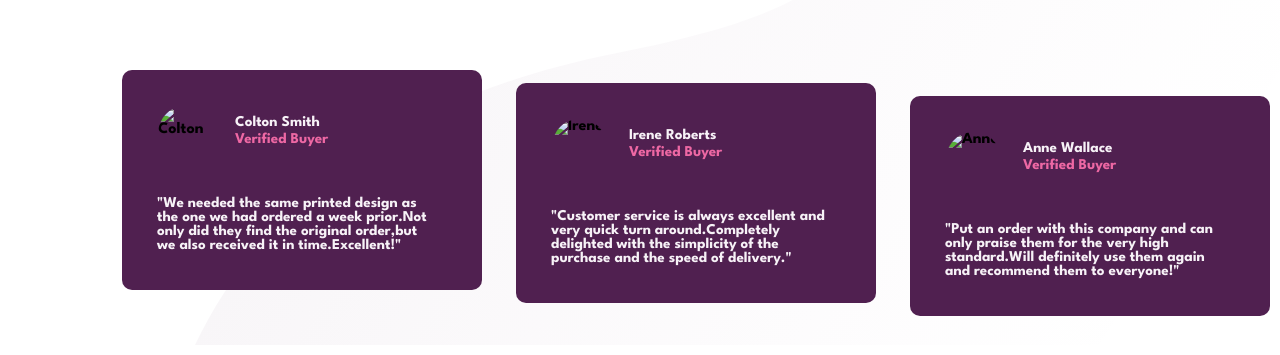
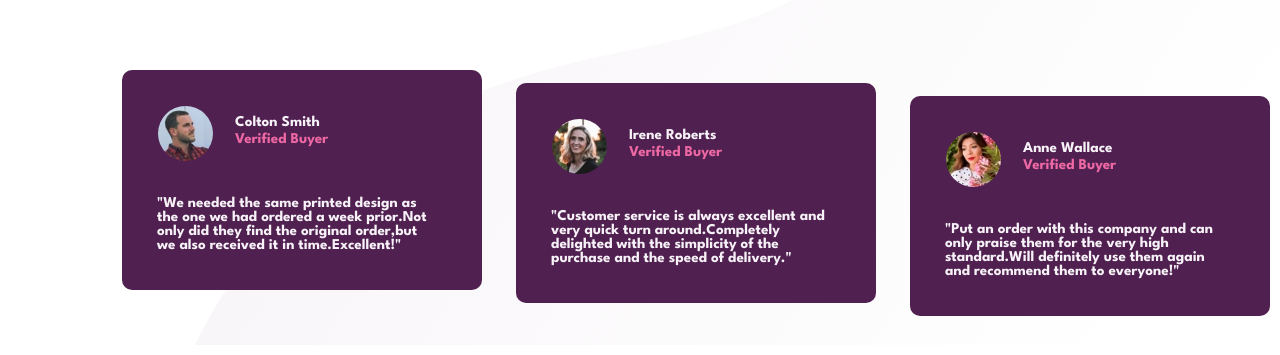
Before and after one commit to TFKOrig/SocialProof, a plain HTML site: page index.html in a window 1280 px wide. Shown: the part 365-720 px from the top of the page. Drawn offline with Linux system fonts and the light colour scheme; the site is published under a folder, as on GitHub Pages, so addresses that start at the root find nothing; files whose address does not match are found by name.

Commit message:
Update index.html

```diff
--- a/index.html
+++ b/index.html
@@ -26,7 +26,7 @@
     </section>
     <section class="body">
             <div class="item1">
-                <img src="/images/image-colton.jpg" alt="Colton">
+                <img src="images/image-colton.jpg" alt="Colton">
                 <h4 id="name">Colton Smith</h4>
                 <br>
                 <h4 id="status">Verified Buyer</h4>
@@ -35,7 +35,7 @@
                 </p>
             </div>
             <div class="item2">
-                <img src="/images/image-irene.jpg" alt="Irene">
+                <img src="images/image-irene.jpg" alt="Irene">
                 <h4 id="name2">Irene Roberts</h4>
                 <br>
                 <h4 id="status2">Verified Buyer</h4>
@@ -44,7 +44,7 @@
                 </p>
             </div>
             <div class="item3">
-                <img src="/images/image-anne.jpg" alt="Anne">
+                <img src="images/image-anne.jpg" alt="Anne">
                 <h4 id="name3">Anne Wallace</h4>
                 <br>
                 <h4 id="status3">Verified Buyer</h4>
```
